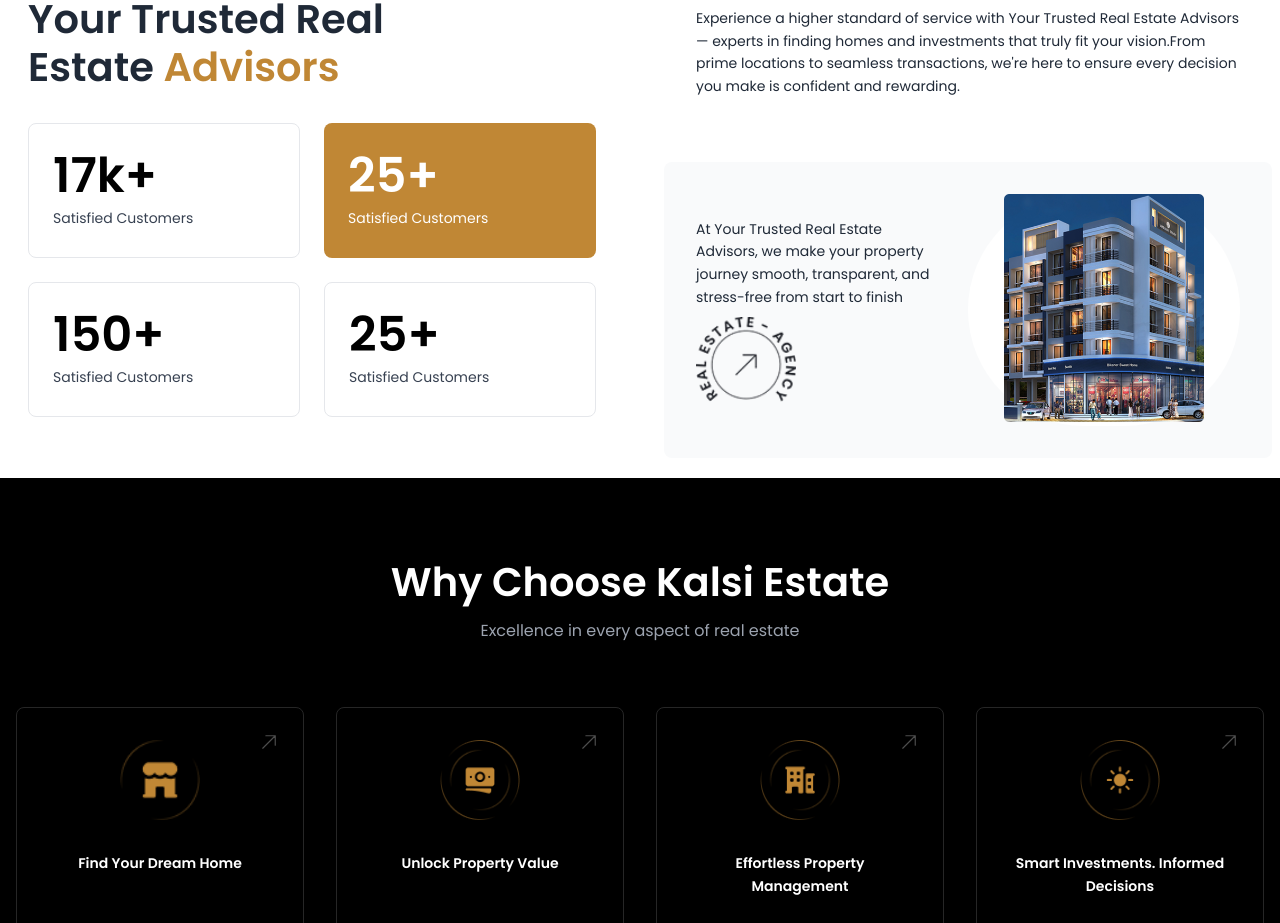
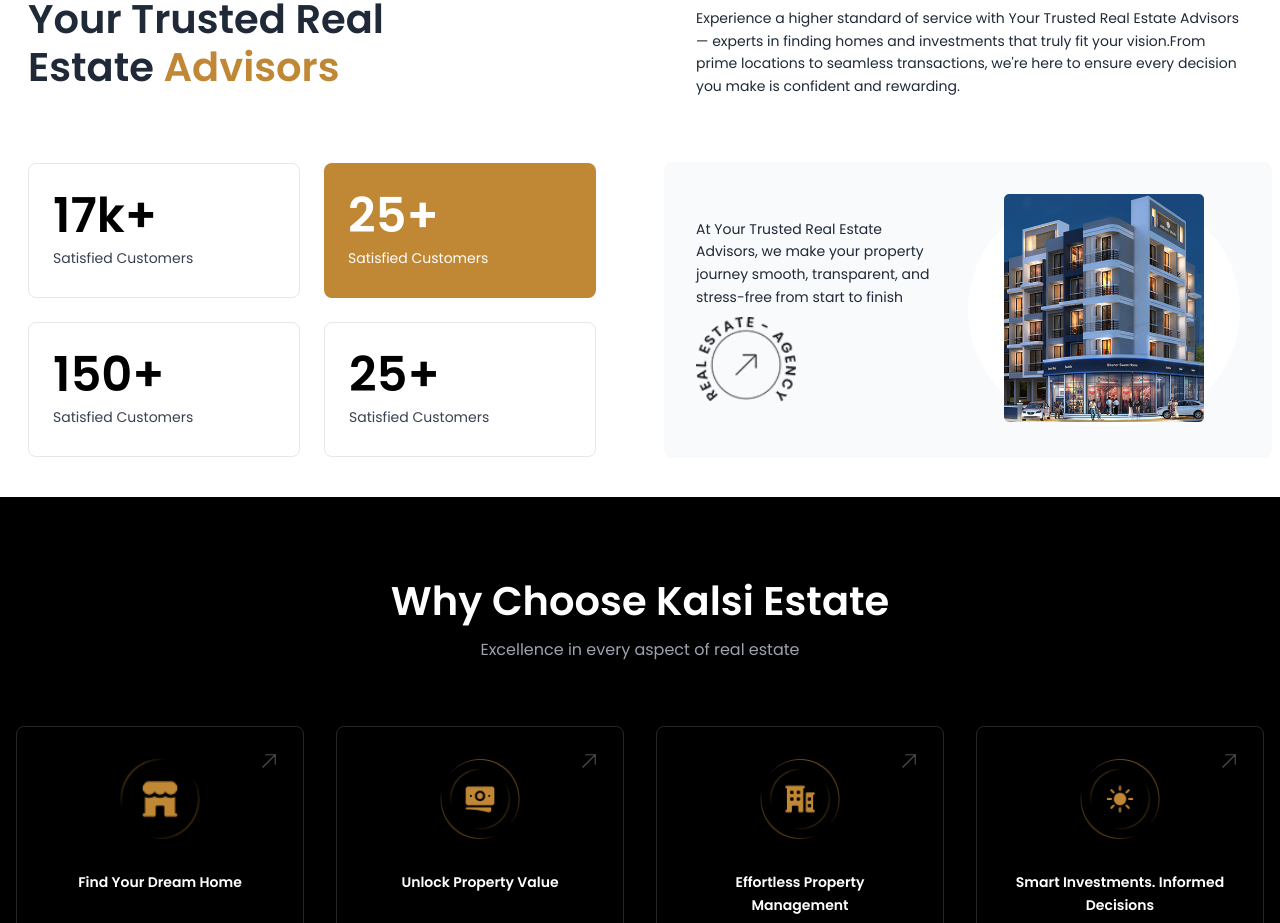
Before and after one commit to RAVI08RR/realstatemarketing, a Next.js app: page / in a window 1280 px wide. Shown: the part 860-1783 px from the top of the page. Built offline with nearby package versions, Linux system fonts and the light colour scheme.

Commit message:
icon updated who we are

```diff
--- a/src/app/components/TrustedAdvisors.js
+++ b/src/app/components/TrustedAdvisors.js
@@ -20,7 +20,7 @@
             </h1>
 
             {/* Stats Grid */}
-            <div className="grid lg:grid-cols-2 grid-cols-2 gap-6 mt-[0rem]">
+            <div className="grid lg:grid-cols-2 grid-cols-2 gap-6 mt-[4.5rem]">
               {/* Card 1 */}
               <div className="bg-white border border-gray-200 rounded-lg p-6 card-client-no">
                 <div className="text-5xl font-[600] text-black mb-2">17k+</div>
```
